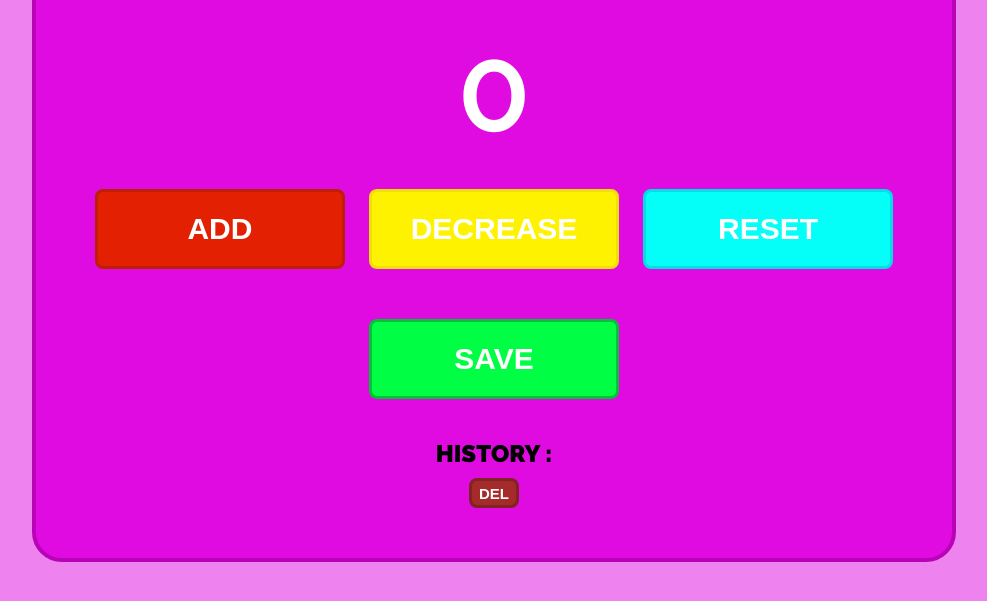
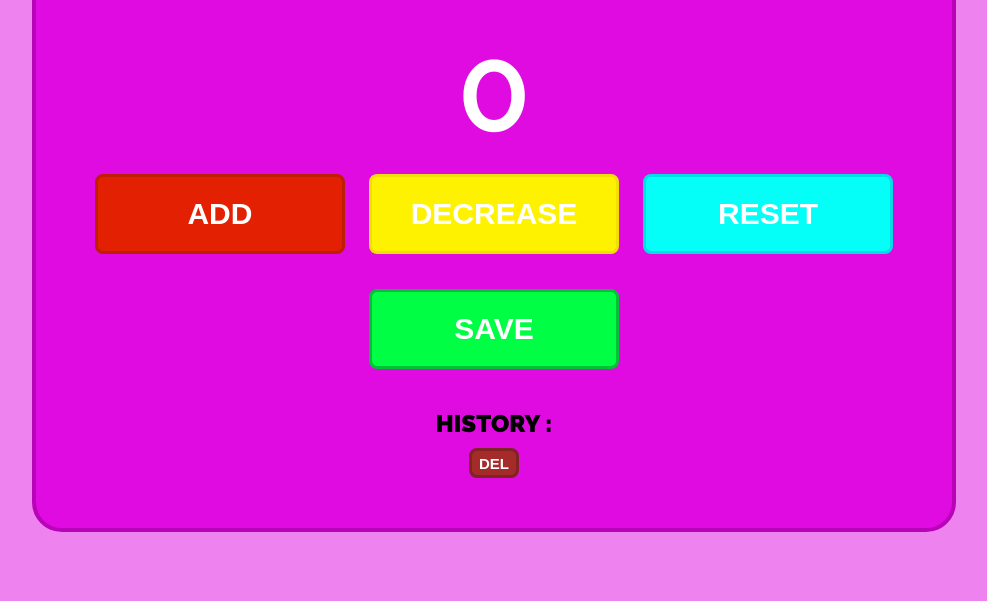
Before and after one commit to Selina789/Simple-Counter, a plain HTML site: page index.html in a window 1280 px wide. Shown: the part 233-834 px from the top of the page, without its empty margins (136-1123 px from the left). After the commit the page ends 805 px from the top, so only its background shows below. Drawn offline with Linux system fonts and the light colour scheme.

Commit message:
fresh commit

```diff
--- a/styles.css
+++ b/styles.css
@@ -34,7 +34,7 @@ button{
   height: 80px;
   font-size: 30px;
   font-weight: 600;
-  margin: 30px 10px 20px 10px;
+  margin: 15px 10px 20px 10px;
   border-radius: 8px;
   color: white;
 }
```
